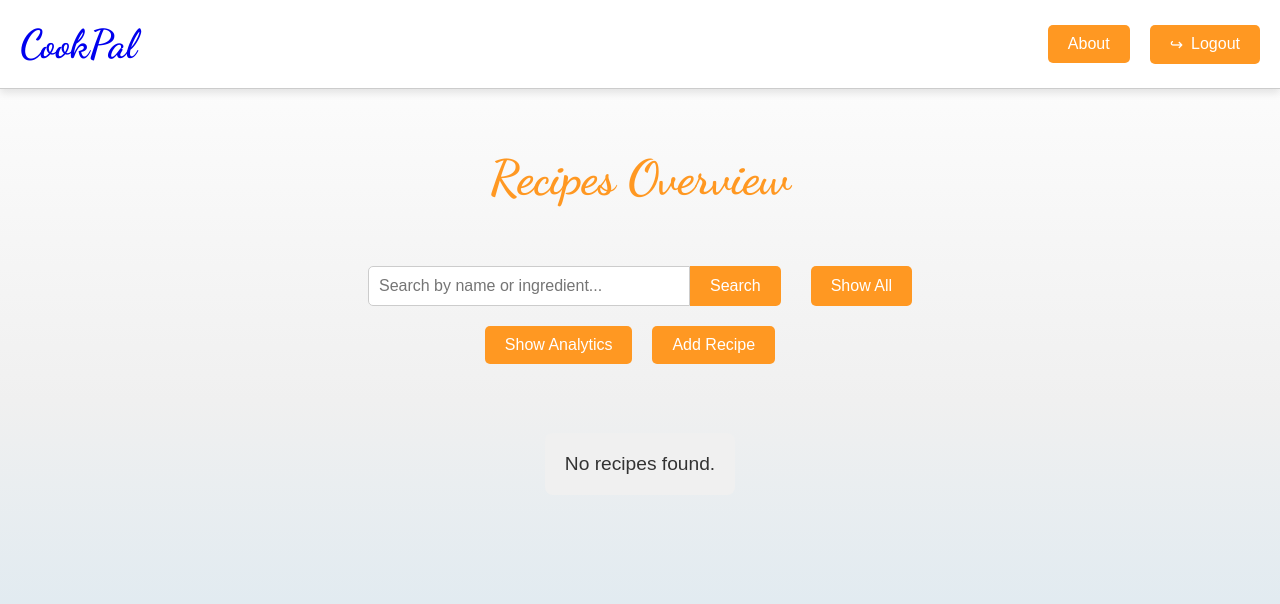
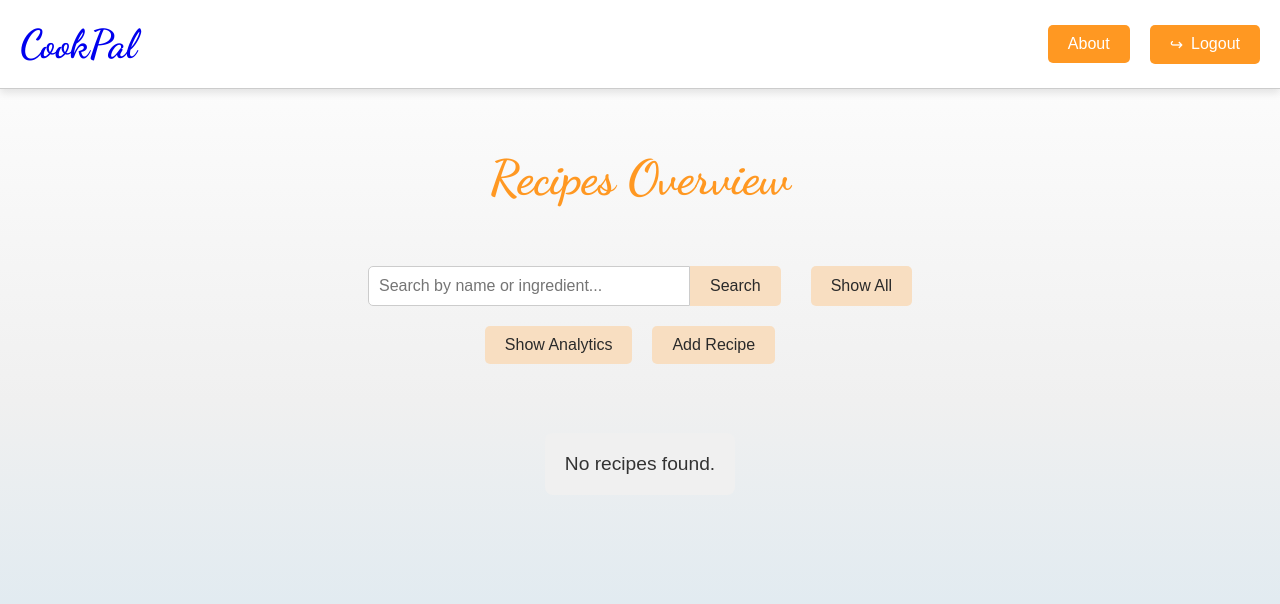
Before and after one commit to vdevhub/recipe-app, a Django app: page /recipes/overview/ in a window 1280 px wide. Shown: the top 604 px of the page. Run offline with Django 4.2, Linux system fonts and the light colour scheme; the visitor is signed in with stand-in values (Sample User, id 1); data that the repository does not hold is empty.

Commit message:
Update button hover styles

```diff
--- a/src/recipes/static/recipes/css/styles_overview.css
+++ b/src/recipes/static/recipes/css/styles_overview.css
@@ -201,8 +201,8 @@ form button,
 #add-recipe-btn {
   padding: 10px 20px;
   font-size: 1rem;
-  background-color: #ff9822;
-  color: white;
+  background-color: #f8dec1;
+  color: #2a2a2a;
   border: none;
   border-radius: 0 5px 5px 0;
   cursor: pointer;
@@ -229,8 +229,10 @@ form button,
 }
 
 form button:hover,
-#show-analytics-btn:hover {
+#show-analytics-btn:hover,
+#add-recipe-btn:hover {
   background-color: #ff7d00;
+  color: #fff;
 }
 
 #analytics-section {
```
